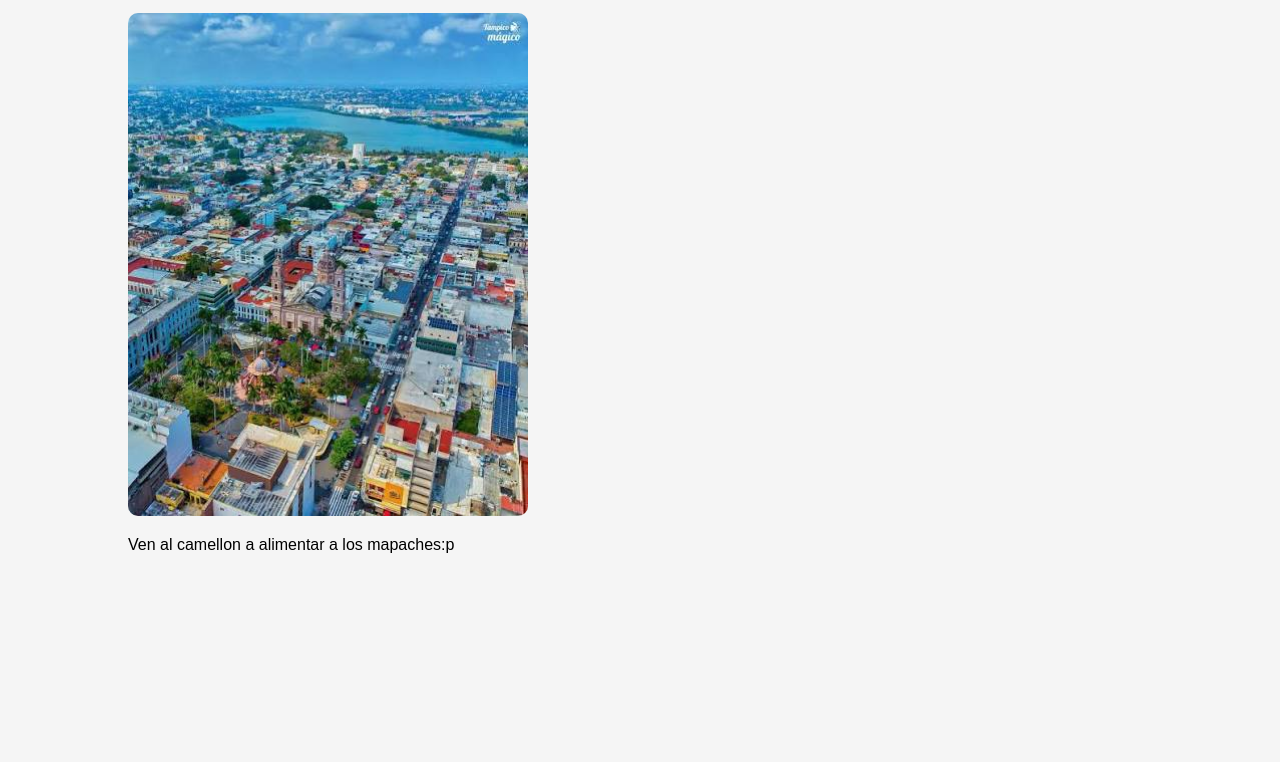
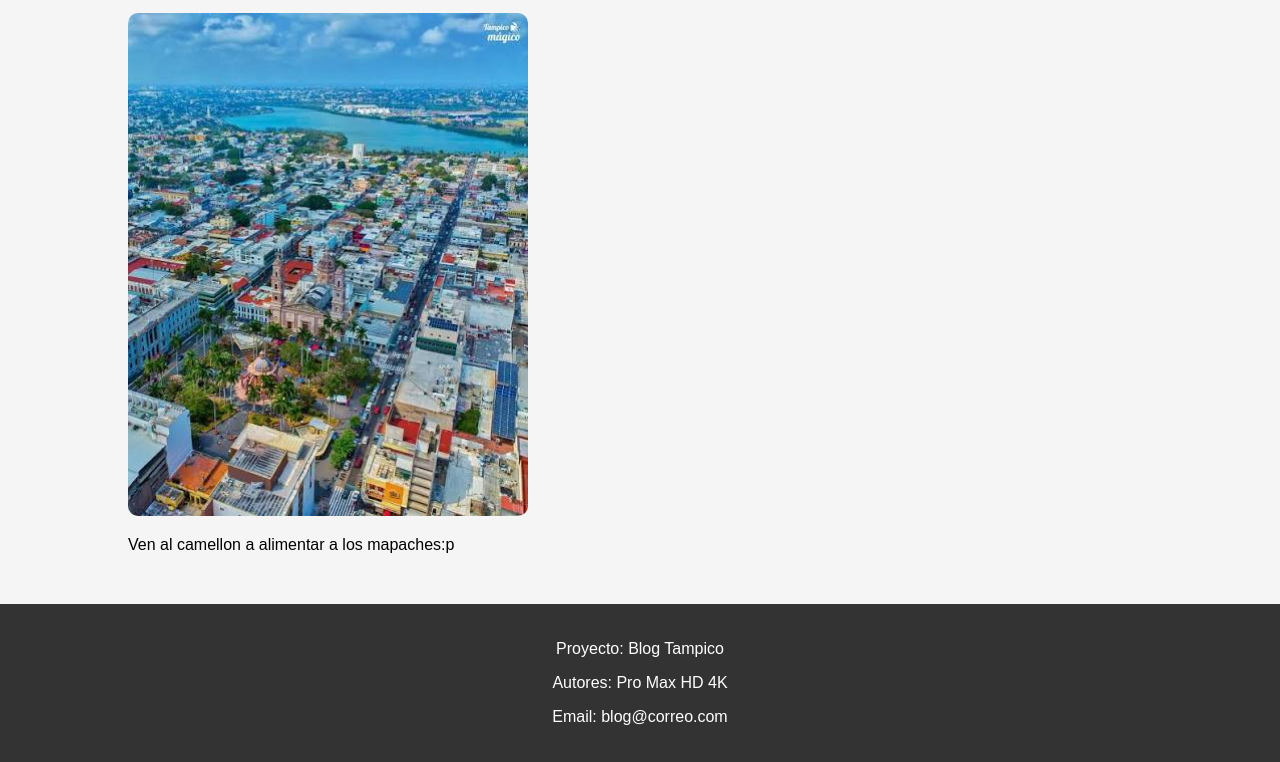
Before and after one commit to Aldo3000/ad-l4-1.0, a plain HTML site: page index.html in a window 1280 px wide. Shown: the part 159-921 px from the top of the page. Before the commit the page ends 800 px from the top, so only its background shows below. Drawn offline with Linux system fonts and the light colour scheme.

Commit message:
Close #5

```diff
--- a/index.html
+++ b/index.html
@@ -30,6 +30,17 @@
 
   </div>
 
+  <footer>
+
+    <p>Proyecto: Blog Tampico</p>
+
+    <p>Autores: Pro Max HD 4K</p>
+
+    <p>Email: blog@correo.com</p>
+
+  </footer>
+
+
   <script src="https://replit.com/public/js/replit-badge-v2.js" theme="dark" position="bottom-right"></script>
   <script src="script.js"></script>
 </body>
--- a/style.css
+++ b/style.css
@@ -34,3 +34,11 @@ nav a{
     margin-right:20px;
     text-decoration:none;
 }
+
+footer{
+    background:#333;
+    color:white;
+    text-align:center;
+    padding:20px;
+    margin-top:50px;
+}
```
